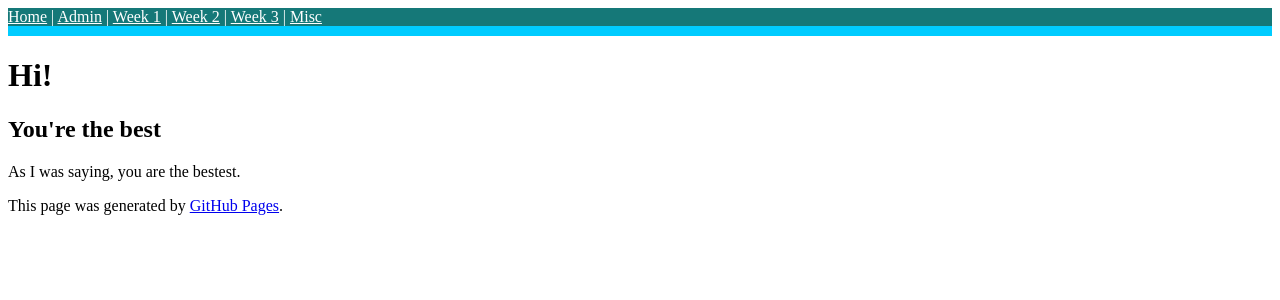
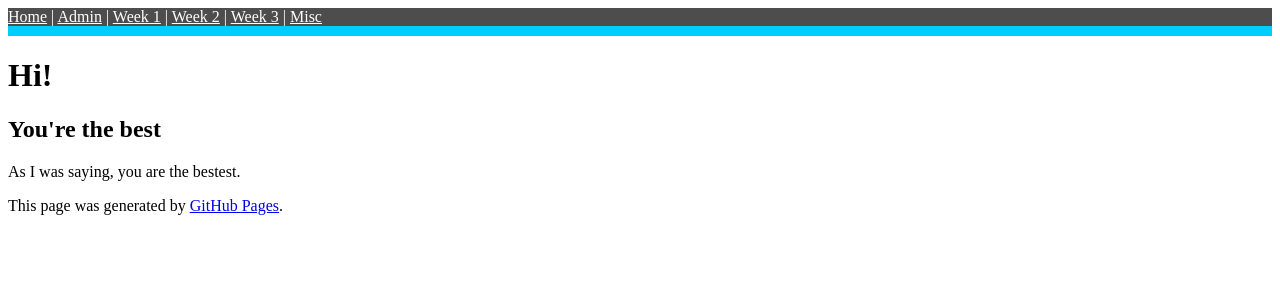
Before and after one commit to siddharthngandhi/siddharthngandhi.github.io, a Jekyll site: the page built from index.md, in a window 1280 px wide. Shown: the top 300 px of the page. Built offline with Jekyll 4.4.1, drawn with Linux system fonts in a browser that asks for light colours.

Commit message:
Update nav.html

```diff
--- a/_includes/nav.html
+++ b/_includes/nav.html
@@ -1,4 +1,4 @@
-<p class="ex1" style="text-align: left; background-color: #157878; color:white">
+<p class="ex1" style="text-align: left; background-color: #4d4d4d; color:white">
   <a href="{{site.baseurl}}/" style="color:white">Home</a> |
   <a href="{{site.baseurl}}/" style="color:white">Admin</a> |
   <a href="{{site.baseurl}}/" style="color:white">Week 1</a> |
```
